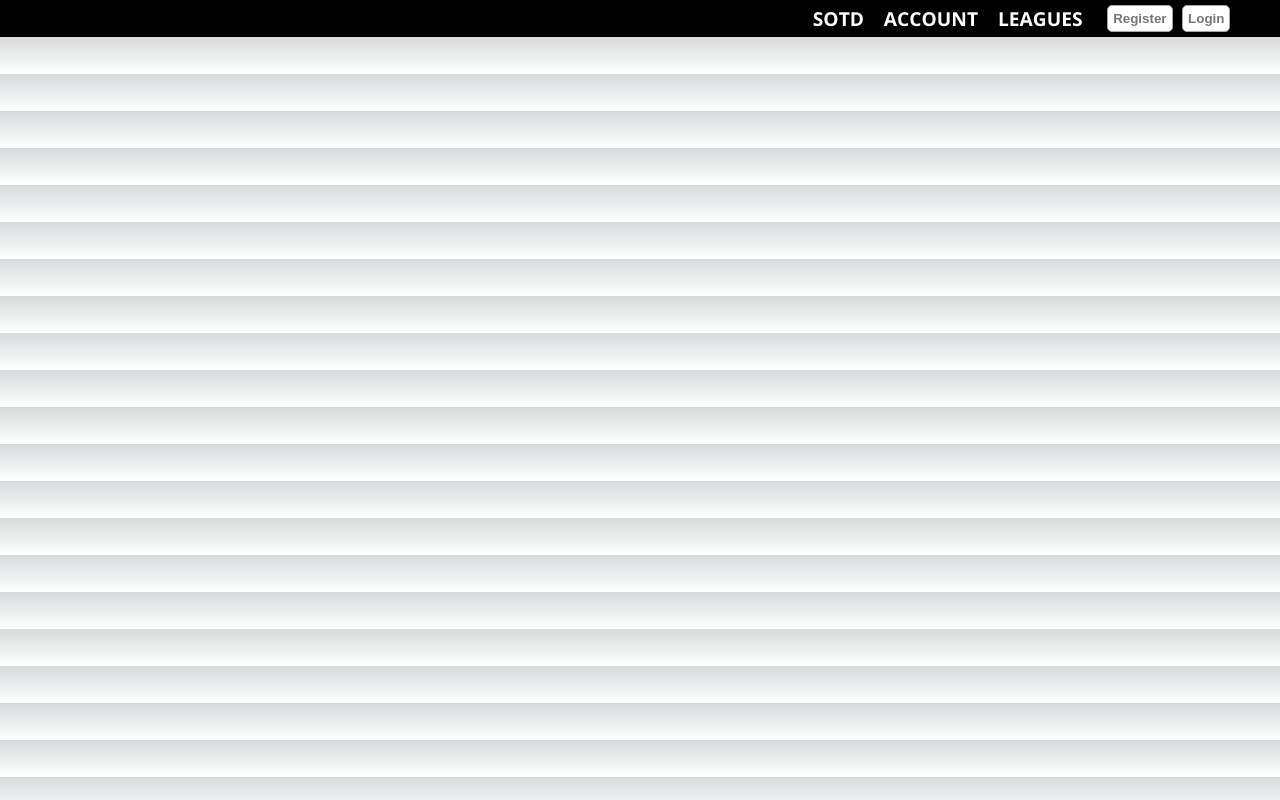
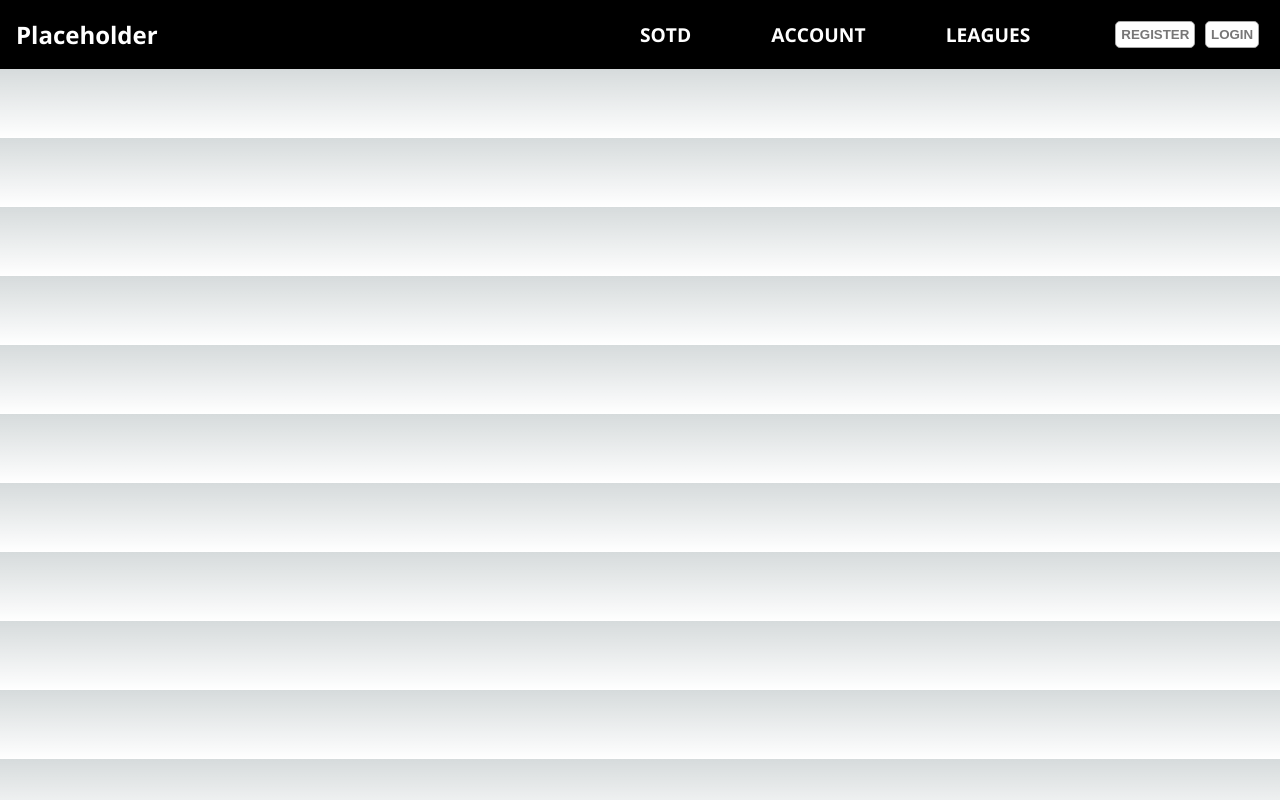
Before and after one commit to Tran-Steven/StockBets, a Next.js app: page /components/Header/Header in a window 1280 px wide. Built offline with nearby package versions, Linux system fonts and the light colour scheme.

Commit message:
Made header more responsive

```diff
--- a/pages/components/Header/Header.tsx
+++ b/pages/components/Header/Header.tsx
@@ -5,13 +5,16 @@ export default function Header() {
     /**Add media query to create hamburger menu starting at approx 1284width */
     <header className={styles.header}>
       {/* <image src="" alt="StockBets-logo" className="logo"/> */}
+      <div className={styles.headerLeftSide}>
+        <h2>Placeholder</h2>
+      </div>
       <div className={styles.headerRightSide}>
         <a>SOTD</a>
         <a>ACCOUNT</a>
         <a>LEAGUES</a>
         <div className="navlogin">
-          <button className={styles.headerButton}>Register</button>
-          <button className={styles.headerButton}>Login</button>
+          <button className={styles.headerButton}>REGISTER</button>
+          <button className={styles.headerButton}>LOGIN</button>
         </div>
       </div>
     </header>
--- a/pages/styles/Header.module.css
+++ b/pages/styles/Header.module.css
@@ -5,6 +5,7 @@
   justify-content: center;
   background-color: black;
   color: white;
+  padding: 1rem;
 }
 
 .headerRightSide a {
@@ -21,13 +22,13 @@
 
 .headerRightSide {
   position: relative;
-  left: 30%;
   display: flex;
   justify-content: space-between;
   align-items: center;
-  width: 33%;
+  width: 100%;
   height: 100%;
   font-weight: 600;
+  float: right;
 }
 
 .headerButton {
@@ -50,3 +51,6 @@
   display: flex;
   justify-content: space-between;
 }
+.headerLeftSide {
+  width: 100%;
+}
```
